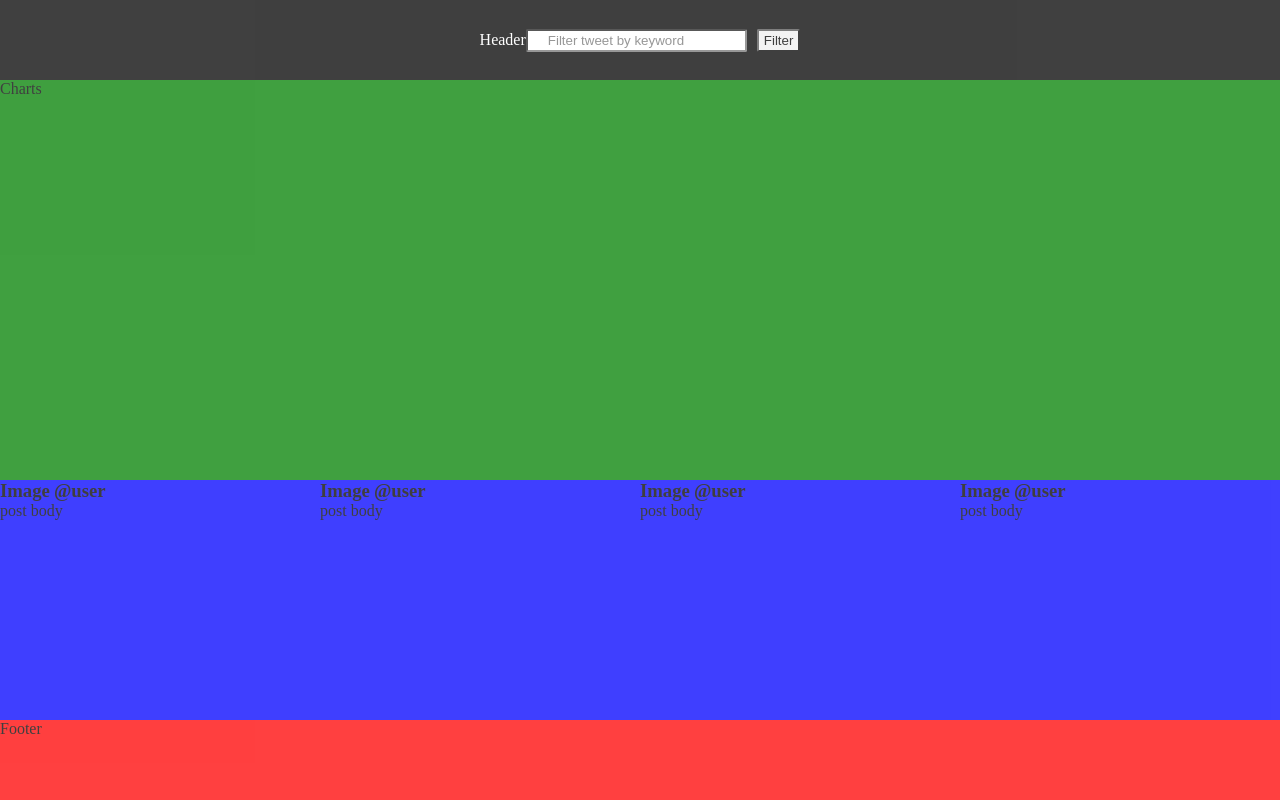
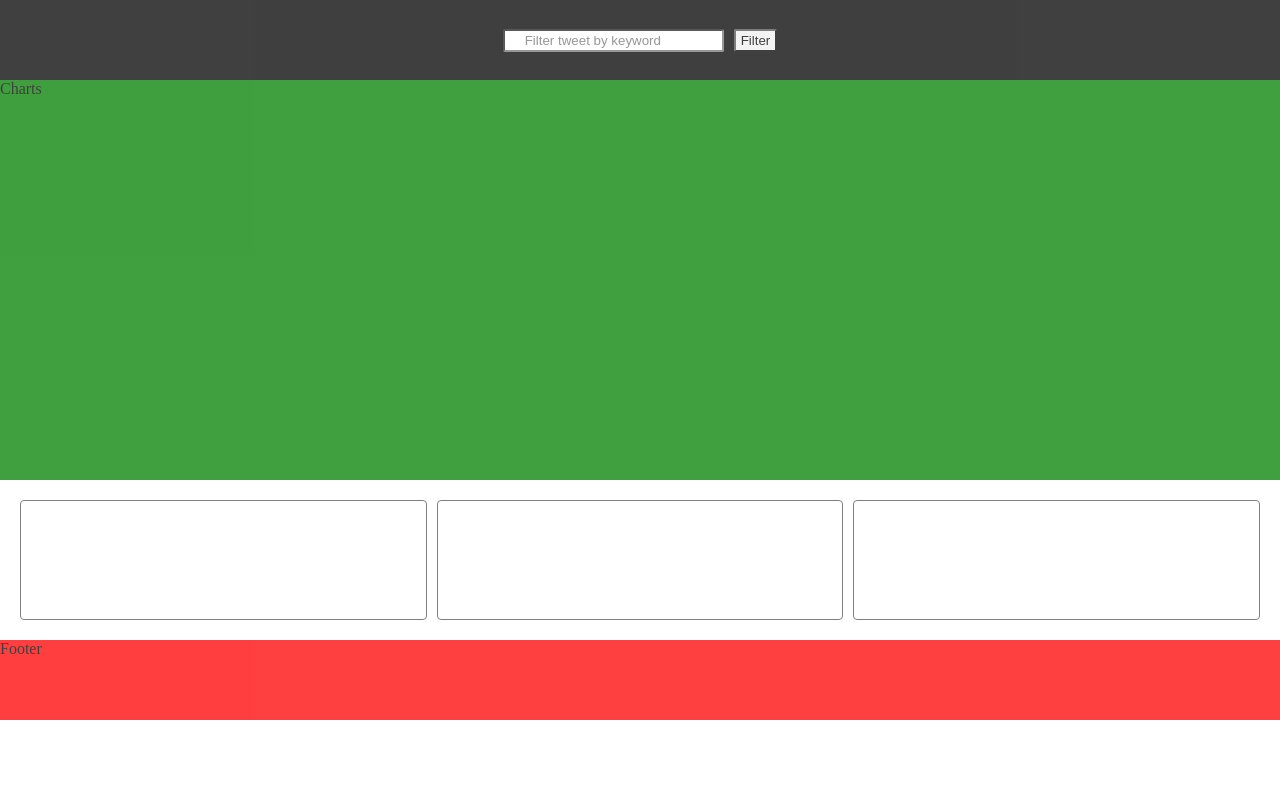
Before and after one commit to nigelrodrigues15/Sentey, a website built with webpack: page public/index.html in a window 1280 px wide. Built offline with nearby package versions, Linux system fonts and the light colour scheme.

Commit message:
twitter styling

```diff
--- a/public/index.html
+++ b/public/index.html
@@ -17,8 +17,7 @@
 <body>
   <main id='main'>
     <div class="main">
-      <div class="header">Header
-        <br>
+      <div class="header">
         <input class="filter" type="text" placeholder="Filter tweet by keyword">
         <input class="submit" type="submit" value="Filter">
       </div>
@@ -26,25 +25,33 @@
       </div>
       <div class="tweets">
         <div class="tweet-1">
-          <h3 class="tweet-1-img">Image</h3>
-          <h3 class="tweet-1-author">@user</h3>
-          <p class="tweet-1-post">post body</p>
+          <div>
+            <h3 class="tweet-1-img"></h3>
+            <h3 class="tweet-1-author"></h3>
+          </div>
+          <p class="tweet-1-post"> </p>
         </div>
         <div class="tweet-2">
-          <h3 class="tweet-2-img">Image</h3>
-          <h3 class="tweet-2-author">@user</h3>
-          <p class="tweet-2-post">post body</p>
+          <div>
+            <h3 class="tweet-2-img"></h3>
+            <h3 class="tweet-2-author"></h3>
+          </div>
+          <p class="tweet-2-post"> </p>
         </div>
         <div class="tweet-3">
-          <h3 class="tweet-3-img">Image</h3>
-          <h3 class="tweet-3-author">@user</h3>
-          <p class="tweet-3-post">post body</p>
+          <div>
+            <h3 class="tweet-3-img"></h3>
+            <h3 class="tweet-3-author"></h3>
+          </div>
+          <p class="tweet-3-post"> </p>
         </div>
-        <div class="tweet-4">
-          <h3 class="tweet-4-img">Image</h3>
-          <h3 class="tweet-4-author">@user</h3>
+        <!-- <div class="tweet-4">
+          <div>
+            <h3 class="tweet-4-img">Image</h3>
+            <h3 class="tweet-4-author">@user</h3>
+          </div>
           <p class="tweet-4-post">post body</p>
-        </div>
+        </div> -->
       </div>
       <div class="footer">Footer</div>
     </div>
--- a/public/javascripts/tweets.js
+++ b/public/javascripts/tweets.js
@@ -1,5 +1,5 @@
 export const handleTweets = function(posts) {
-  for (let i = 1; i < 5; i++) {
+  for (let i = 1; i < 4; i++) {
     let post = posts[i].text;
     let author = posts[i].user.screen_name;
     let image = posts[i].user.profile_image_url_https;
--- a/public/style.css
+++ b/public/style.css
@@ -6,7 +6,7 @@
 .main {
   display: grid;
   grid-template-columns: 1fr 1fr;
-  grid-template-rows: 10vh 50vh 30vh 10vh;
+  grid-template-rows: 10vh 50vh 20vh 10vh;
 }
 .header {
   grid-column-start: 1;
@@ -37,9 +37,9 @@
   grid-column-start: 1;
   grid-column-end: 3;
   display: grid;
-  grid-template-columns: 1fr 1fr 1fr 1fr;
-  background-color: blue;
-  opacity: 0.75;
+  grid-template-columns: 1fr 1fr 1fr;
+  /* background-color: blue; */
+  /* opacity: 0.75; */
 }
 .tweet-1-img,
 .tweet-2-img,
@@ -47,15 +47,49 @@
 .tweet-4-img {
   display: inline-block;
 }
+.tweet-1 > div,
+.tweet-2 > div,
+.tweet-3 > div,
+.tweet-4 > div {
+  display: flex;
+  align-items: center;
+  padding-bottom: 10px;
+}
+.tweet-1,
+.tweet-2,
+.tweet-3,
+.tweet-4 {
+  margin: 5px;
+  padding: 5px;
+  border: 1px solid gray;
+  border-radius: 4px;
+}
+.tweet-1:hover,
+.tweet-2:hover,
+.tweet-3:hover,
+.tweet-4:hover {
+  box-shadow: 0 0 1px 1px #2d3032;
+}
+.tweets {
+  padding: 15px;
+}
 #profileImg {
   width: 30px;
   border-radius: 15px;
+  margin-right: 10px;
 }
 .tweet-1-author,
 .tweet-2-author,
 .tweet-3-author,
 .tweet-4-author {
   display: inline-block;
+  font-size: 11pt;
+}
+.tweet-1-post,
+.tweet-2-post,
+.tweet-3-post,
+.tweet-4-post {
+  font-size: 10pt;
 }
 .footer {
   grid-column-start: 1;
```
